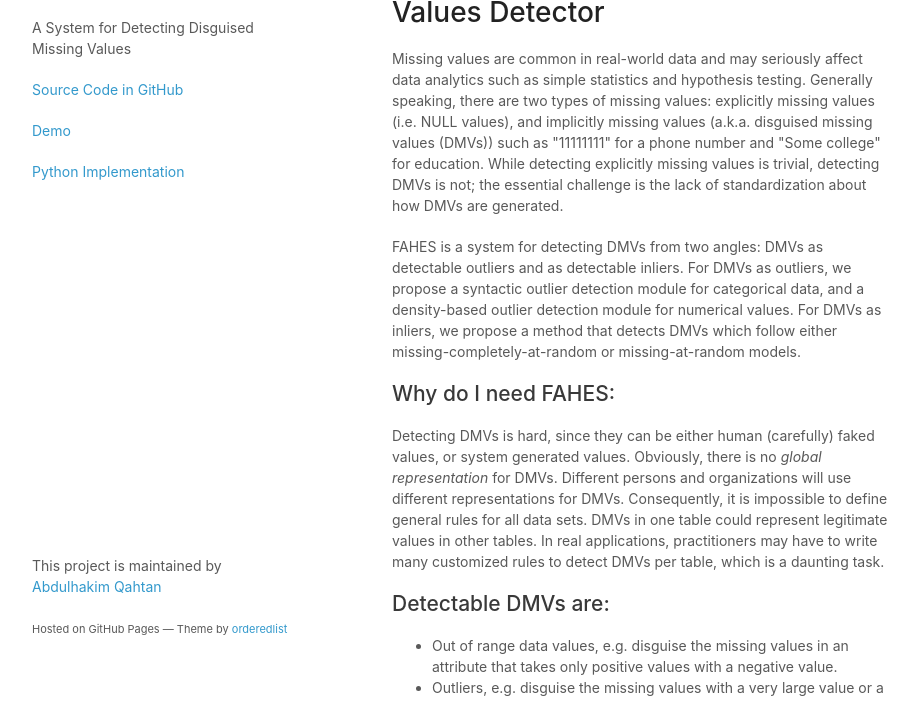
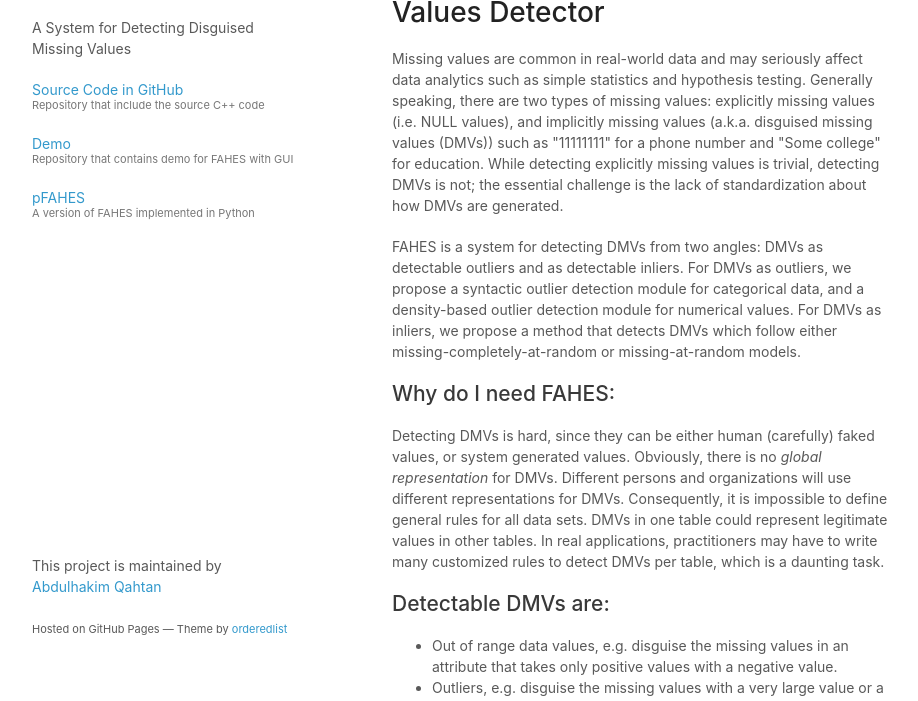
Before and after one commit to daqcri/FAHES, a plain HTML site: page index.html in a window 1280 px wide. Shown: the part 92-793 px from the top of the page, without its empty margins (178-1096 px from the left). Drawn offline with Linux system fonts and the light colour scheme.

Commit message:
Minor Changes

```diff
--- a/index.html
+++ b/index.html
@@ -17,9 +17,9 @@
       <header>
         <h1>FAHES</h1>
         <p>A System for Detecting Disguised Missing Values</p>
-        <p class="view"><a href="https://github.com/daqcri/FAHES_Code">Source Code in GitHub</a></p>
-        <p class="view"><a href="https://github.com/daqcri/Fahes_Demo">Demo</a></p>
-        <p class="view"><a href="https://github.com/qahtanaa/pFAHES">Python Implementation</a></p>
+        <p class="view"><a href="https://github.com/daqcri/FAHES_Code">Source Code in GitHub<small>Repository that include the source C++ code</small></a></p>
+        <p class="view"><a href="https://github.com/daqcri/Fahes_Demo">Demo<small>Repository that contains demo for FAHES with GUI</small></a></p>
+        <p class="view"><a href="https://github.com/qahtanaa/pFAHES">pFAHES<small>A version of FAHES implemented in Python</small></a></p>
 
       </header>
       <section>
```
